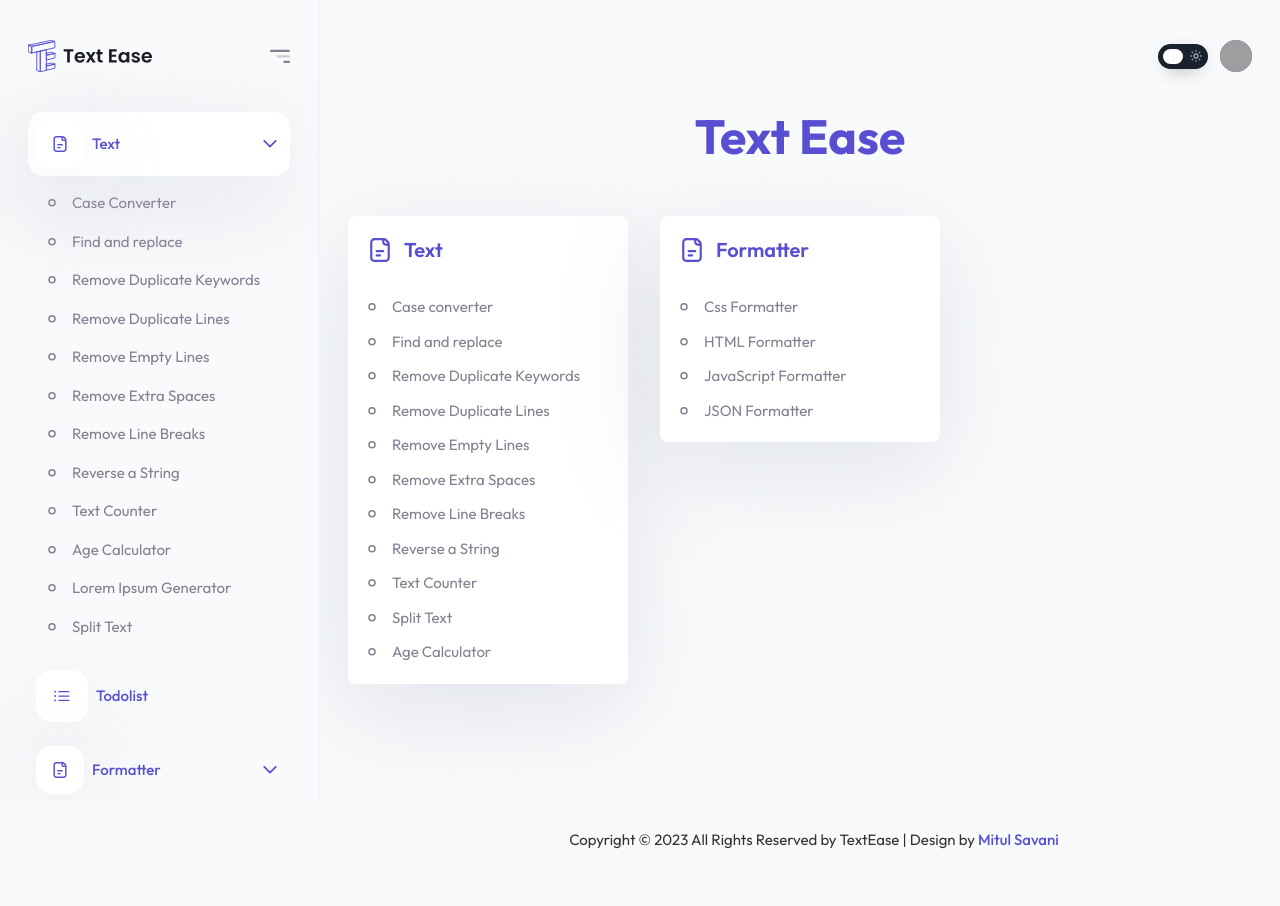
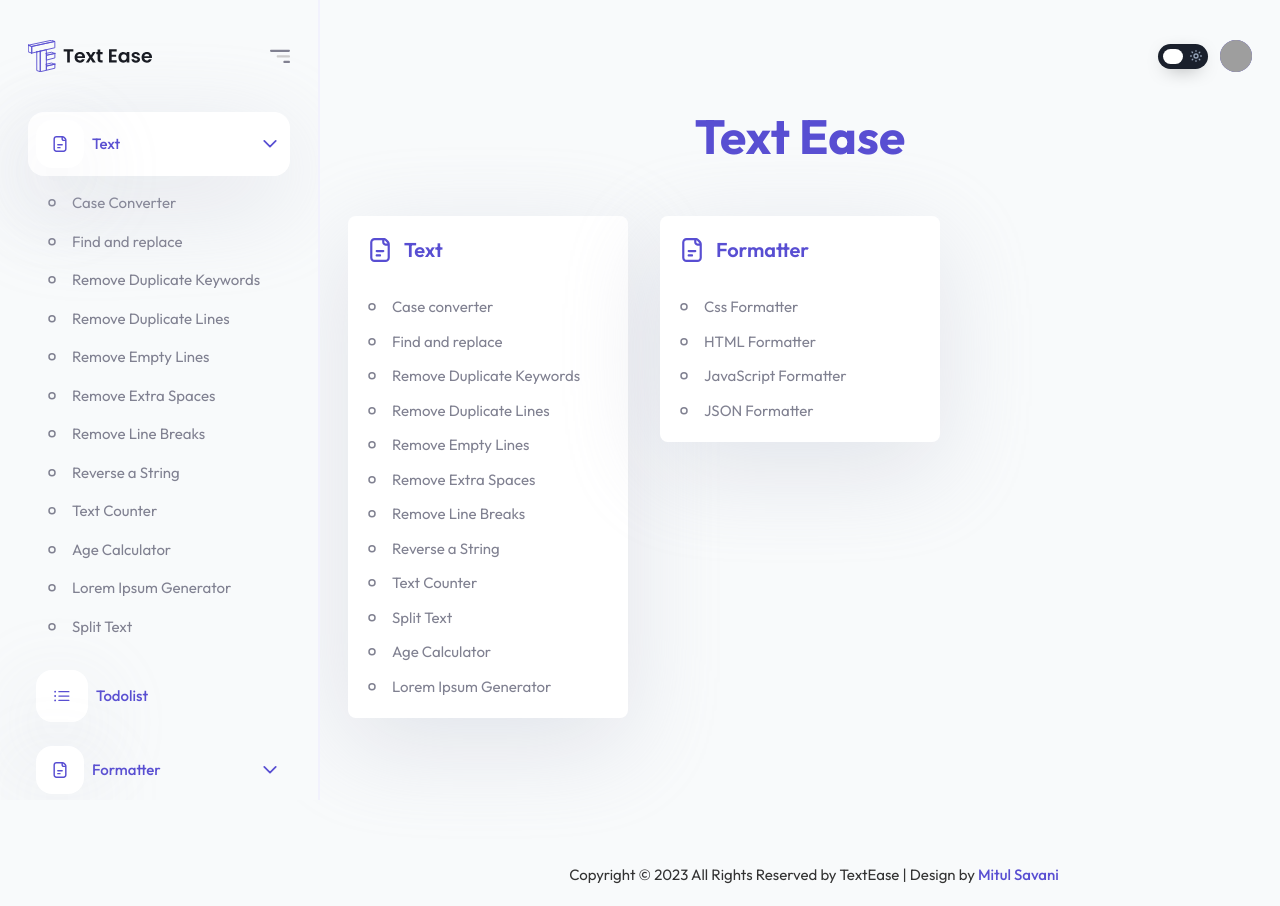
Before and after one commit to mitulsavani07/TextUtils, a React (Create React App) app: page / in a window 1280 px wide. Before the commit the page ends 872 px from the top, so only its background shows below. Built offline with nearby package versions, Linux system fonts and the light colour scheme; grey boxes are pictures that could not be loaded.

Commit message:
lorem text

```diff
--- a/src/component/main.js
+++ b/src/component/main.js
@@ -50,7 +50,7 @@ export default function main() {
                   <circle cx="4" cy="3.79688" r="3" stroke="currentColor" strokeWidth="1.5" strokeLinecap="round" />
                 </svg>
                   Text Counter</NavLink></li>
-                <li><NavLink to="/age-calculator" className="flex items-center hover:text-primary"><svg className='mr-4 w-2 h-2' width="8" height="8" viewBox="0 0 8 8" fill="none" xmlns="http://www.w3.org/2000/svg">
+                <li><NavLink to="/split-text" className="flex items-center hover:text-primary"><svg className='mr-4 w-2 h-2' width="8" height="8" viewBox="0 0 8 8" fill="none" xmlns="http://www.w3.org/2000/svg">
                   <circle cx="4" cy="3.79688" r="3" stroke="currentColor" strokeWidth="1.5" strokeLinecap="round" />
                 </svg>
                 Split Text</NavLink></li>
@@ -58,6 +58,10 @@ export default function main() {
                   <circle cx="4" cy="3.79688" r="3" stroke="currentColor" strokeWidth="1.5" strokeLinecap="round" />
                 </svg>
                 Age Calculator</NavLink></li>
+                <li><NavLink to="/lorem-ipsum-generator" className="flex items-center hover:text-primary"><svg className='mr-4 w-2 h-2' width="8" height="8" viewBox="0 0 8 8" fill="none" xmlns="http://www.w3.org/2000/svg">
+                  <circle cx="4" cy="3.79688" r="3" stroke="currentColor" strokeWidth="1.5" strokeLinecap="round" />
+                </svg>
+                Lorem Ipsum Generator</NavLink></li>
               </ul>
             </div>
           </div>
```
